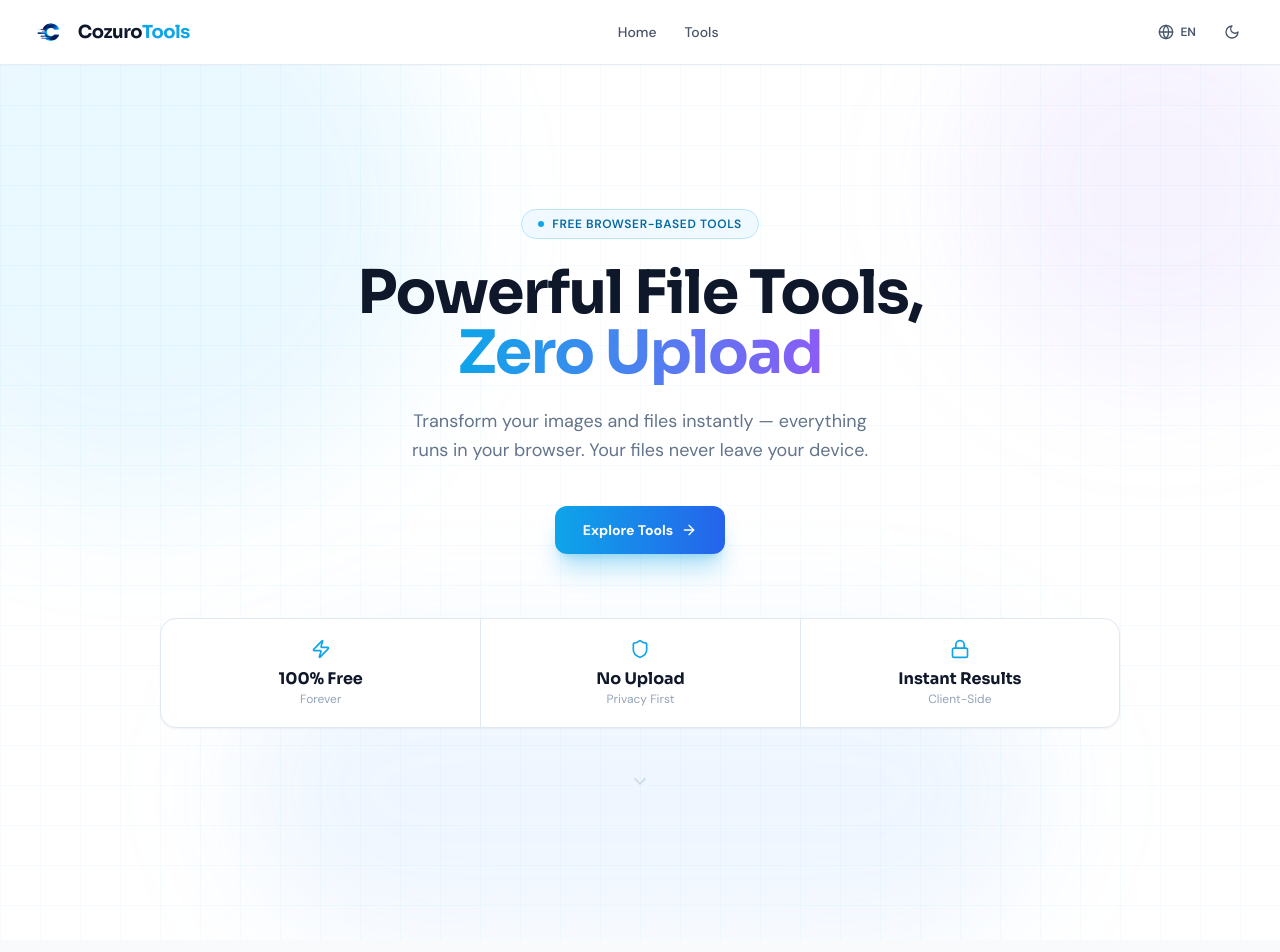
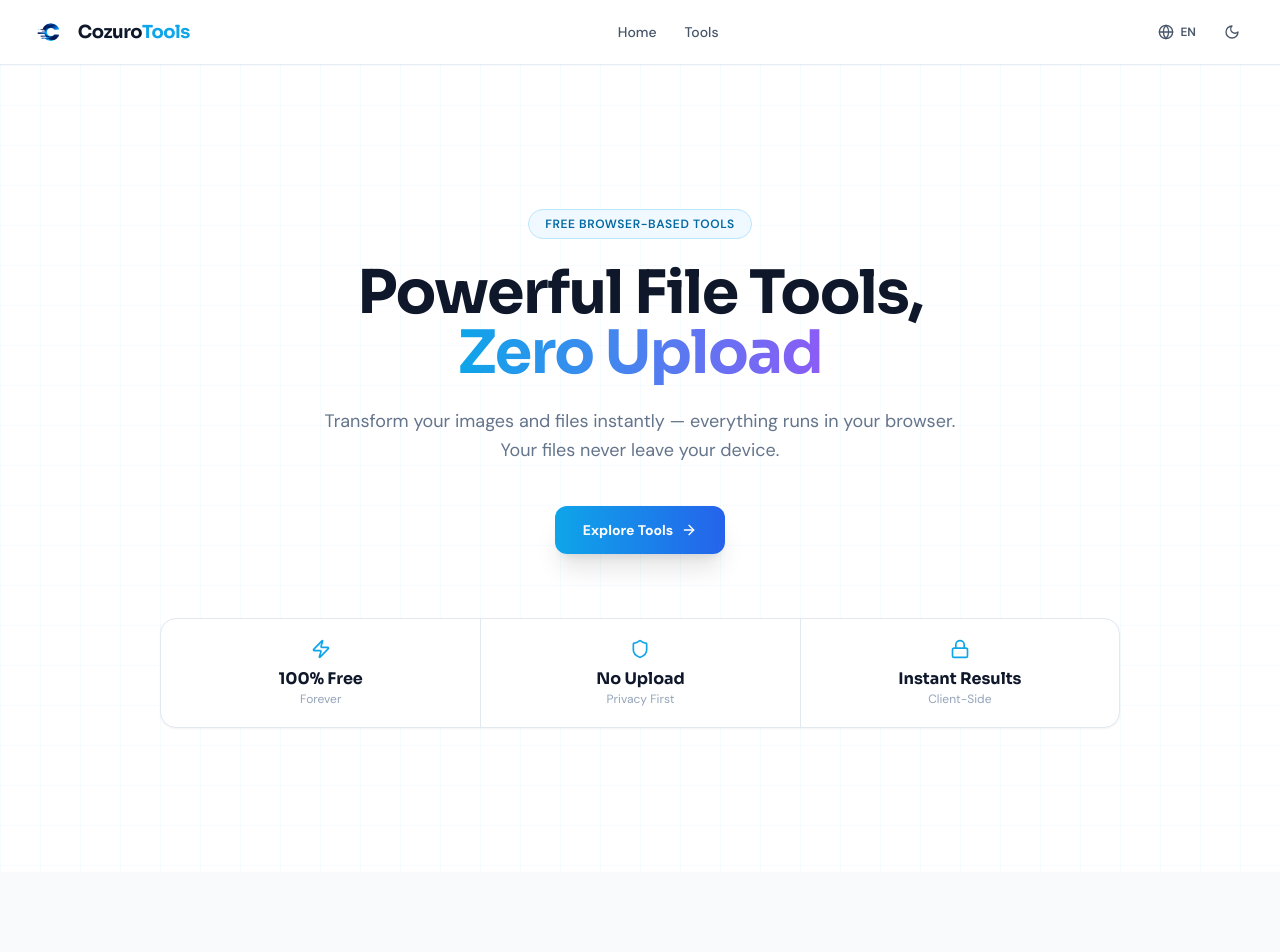
Before and after one commit to sabeurbenbarka-png/CozuroTools, a Next.js app: page / in a window 1280 px wide. Shown: the top 952 px of the page. Built offline with nearby package versions, Linux system fonts and the light colour scheme.

Commit message:
update: finalize translation implementation

```diff
--- a/app/page.tsx
+++ b/app/page.tsx
@@ -1,99 +1,64 @@
 'use client';
 
 import Link from 'next/link';
-import { ArrowRight, Shield, Zap, Lock, ChevronDown } from 'lucide-react';
+import { ArrowRight, Shield, Zap, Lock } from 'lucide-react';
 import { useI18n } from '@/i18n/context';
 import ToolCard from '@/components/ToolCard';
 import { siteConfig } from '@/config/site';
+import { type TranslationKey } from '@/i18n/translations';
 
 export default function HomePage() {
   const { t } = useI18n();
 
   const stats = [
-    { value: t('hero_stat1'), sub: t('hero_stat1_sub'), icon: Zap },
-    { value: t('hero_stat2'), sub: t('hero_stat2_sub'), icon: Shield },
-    { value: t('hero_stat3'), sub: t('hero_stat3_sub'), icon: Lock },
+    { key: 'hero_stat1', sub: 'hero_stat1_sub', icon: Zap },
+    { key: 'hero_stat2', sub: 'hero_stat2_sub', icon: Shield },
+    { key: 'hero_stat3', sub: 'hero_stat3_sub', icon: Lock },
   ];
 
   return (
     <>
-      {/* ── HERO ── */}
       <section className="relative overflow-hidden bg-white dark:bg-slate-950 bg-grid">
-        {/* Gradient blobs */}
-        <div aria-hidden className="pointer-events-none absolute inset-0 overflow-hidden">
-          <div className="absolute -top-40 -start-40 h-[600px] w-[600px] rounded-full bg-sky-400/10 dark:bg-sky-600/10 blur-3xl" />
-          <div className="absolute -top-20 -end-20 h-[400px] w-[400px] rounded-full bg-violet-400/10 dark:bg-violet-600/10 blur-3xl" />
-          <div className="absolute bottom-0 start-1/2 -translate-x-1/2 h-[300px] w-[800px] rounded-full bg-blue-400/10 dark:bg-blue-600/10 blur-3xl" />
-        </div>
-
         <div className="relative mx-auto max-w-5xl px-4 sm:px-6 lg:px-8 py-20 md:py-28 lg:py-36 text-center">
-          {/* Badge */}
-          <div className="mb-6 inline-flex items-center gap-2 rounded-full border border-sky-200 dark:border-sky-800/60 bg-sky-50 dark:bg-sky-950/40 px-4 py-1.5 animate-fade-in">
-            <span className="h-1.5 w-1.5 rounded-full bg-sky-500 animate-pulse-soft" />
+          <div className="mb-6 inline-flex items-center gap-2 rounded-full border border-sky-200 dark:border-sky-800/60 bg-sky-50 dark:bg-sky-950/40 px-4 py-1.5">
             <span className="text-xs font-semibold text-sky-700 dark:text-sky-300 uppercase tracking-wider">
-              {t('hero_badge')}
+              {t('hero_badge' as TranslationKey)}
             </span>
           </div>
-
-          {/* Headline */}
-          <h1 className="mb-6 font-display text-4xl sm:text-5xl lg:text-6xl font-bold tracking-tight text-slate-900 dark:text-white leading-tight animate-slide-up text-balance">
-            {t('hero_title')}
+          <h1 className="mb-6 font-display text-4xl sm:text-5xl lg:text-6xl font-bold tracking-tight text-slate-900 dark:text-white leading-tight">
+            {t('hero_title' as TranslationKey)}
             <br />
             <span className="bg-gradient-to-r from-sky-500 to-violet-500 bg-clip-text text-transparent">
-              {t('hero_title2')}
+              {t('hero_title2' as TranslationKey)}
             </span>
           </h1>
-
-          {/* Description */}
-          <p className="mx-auto mb-10 max-w-2xl text-lg text-slate-500 dark:text-slate-400 leading-relaxed animate-slide-up text-balance" style={{ animationDelay: '0.1s' }}>
-            {t('hero_description')}
+          <p className="mx-auto mb-10 max-w-2xl text-lg text-slate-500 dark:text-slate-400 leading-relaxed">
+            {t('hero_description' as TranslationKey)}
           </p>
-
-          {/* CTA */}
-          <div className="flex flex-col sm:flex-row items-center justify-center gap-4 animate-slide-up" style={{ animationDelay: '0.15s' }}>
-            <Link
-              href="#tools"
-              className="inline-flex items-center gap-2 rounded-xl bg-gradient-to-r from-sky-500 to-blue-600 px-7 py-3.5 text-sm font-bold text-white shadow-xl shadow-sky-500/30 hover:shadow-sky-500/50 hover:opacity-90 transition-all duration-200"
-            >
-              {t('hero_cta')}
+          <div className="flex flex-col sm:flex-row items-center justify-center gap-4">
+            <Link href="#tools" className="inline-flex items-center gap-2 rounded-xl bg-gradient-to-r from-sky-500 to-blue-600 px-7 py-3.5 text-sm font-bold text-white shadow-xl">
+              {t('hero_cta' as TranslationKey)}
               <ArrowRight className="h-4 w-4" />
             </Link>
           </div>
-
-          {/* Stats */}
-          <div className="mt-16 grid grid-cols-3 divide-x divide-slate-200 dark:divide-slate-800 rounded-2xl border border-slate-200 dark:border-slate-800 bg-white dark:bg-slate-900 shadow-sm animate-slide-up" style={{ animationDelay: '0.2s' }}>
-            {stats.map(({ value, sub, icon: Icon }) => (
-              <div key={value} className="flex flex-col items-center py-5 px-4">
+          <div className="mt-16 grid grid-cols-3 divide-x divide-slate-200 dark:divide-slate-800 rounded-2xl border border-slate-200 dark:border-slate-800 bg-white dark:bg-slate-900 shadow-sm">
+            {stats.map(({ key, sub, icon: Icon }) => (
+              <div key={key} className="flex flex-col items-center py-5 px-4">
                 <Icon className="mb-2 h-5 w-5 text-sky-500" />
-                <span className="font-display text-base font-bold text-slate-900 dark:text-white">
-                  {value}
-                </span>
-                <span className="text-xs text-slate-400 dark:text-slate-500">{sub}</span>
+                <span className="font-display text-base font-bold text-slate-900 dark:text-white">{t(key as TranslationKey)}</span>
+                <span className="text-xs text-slate-400 dark:text-slate-500">{t(sub as TranslationKey)}</span>
               </div>
             ))}
-          </div>
-
-          {/* Scroll hint */}
-          <div className="mt-12 flex justify-center animate-bounce">
-            <ChevronDown className="h-5 w-5 text-slate-300 dark:text-slate-700" />
           </div>
         </div>
       </section>
 
-      {/* ── TOOLS ── */}
       <section id="tools" className="bg-slate-50 dark:bg-slate-900/50 py-20 md:py-24">
         <div className="mx-auto max-w-6xl px-4 sm:px-6 lg:px-8">
-          {/* Section header */}
           <div className="mb-12 text-center">
-            <h2 className="mb-3 font-display text-3xl sm:text-4xl font-bold text-slate-900 dark:text-white">
-              {t('tools_title')}
-            </h2>
-            <p className="text-slate-500 dark:text-slate-400 max-w-xl mx-auto">
-              {t('tools_subtitle')}
-            </p>
+            <h2 className="mb-3 font-display text-3xl sm:text-4xl font-bold text-slate-900 dark:text-white">{t('tools_title' as TranslationKey)}</h2>
+            <p className="text-slate-500 dark:text-slate-400 max-w-xl mx-auto">{t('tools_subtitle' as TranslationKey)}</p>
           </div>
-
-          {/* Tool cards */}
           <div className="grid grid-cols-1 sm:grid-cols-2 gap-6 max-w-3xl mx-auto">
             {siteConfig.tools.map((tool) => (
               <ToolCard key={tool.id} toolId={tool.id} />
@@ -102,22 +67,27 @@ export default function HomePage() {
         </div>
       </section>
 
-      {/* ── PRIVACY CALLOUT ── */}
       <section className="bg-white dark:bg-slate-950 py-16 md:py-20">
         <div className="mx-auto max-w-4xl px-4 sm:px-6 lg:px-8 text-center">
           <div className="inline-flex h-14 w-14 items-center justify-center rounded-2xl bg-emerald-100 dark:bg-emerald-900/30 mb-6">
             <Shield className="h-7 w-7 text-emerald-600 dark:text-emerald-400" />
           </div>
           <h2 className="font-display text-2xl sm:text-3xl font-bold text-slate-900 dark:text-white mb-4">
-            Your Files Stay on Your Device
+            {t('privacy_title' as TranslationKey)}
           </h2>
           <p className="text-slate-500 dark:text-slate-400 max-w-2xl mx-auto leading-relaxed">
-            All processing happens locally in your browser using the Web Canvas API. We never upload, store, or transmit your files to any server. Zero data collection. GDPR compliant.
+            {t('privacy_desc' as TranslationKey)}
           </p>
           <div className="mt-8 flex flex-wrap justify-center gap-3">
-            {['No uploads', 'No servers', 'No tracking', 'GDPR compliant', '100% free'].map((badge) => (
-              <span key={badge} className="rounded-full border border-emerald-200 dark:border-emerald-800/60 bg-emerald-50 dark:bg-emerald-950/30 px-4 py-1.5 text-sm font-medium text-emerald-700 dark:text-emerald-400">
-                ✓ {badge}
+            {[
+              { key: 'badge_uploads' },
+              { key: 'badge_servers' },
+              { key: 'badge_tracking' },
+              { key: 'badge_gdpr' },
+              { key: 'badge_free' }
+            ].map((badge) => (
+              <span key={badge.key} className="rounded-full border border-emerald-200 dark:border-emerald-800/60 bg-emerald-50 dark:bg-emerald-950/30 px-4 py-1.5 text-sm font-medium text-emerald-700 dark:text-emerald-400">
+                ✓ {t(badge.key as TranslationKey)}
               </span>
             ))}
           </div>
--- a/components/ToolCard.tsx
+++ b/components/ToolCard.tsx
@@ -17,8 +17,10 @@ export default function ToolCard({ toolId }: { toolId: string }) {
   if (!tool) return null;
 
   const Icon = iconMap[tool.icon as keyof typeof iconMap];
-  const nameKey = `tool_${toolId.replace('-', '_')}_name` as TranslationKey;
-  const descKey = `tool_${toolId.replace('-', '_')}_desc` as TranslationKey;
+
+  // الكود المصحح لضمان مطابقة المفاتيح مع ملف translations.ts
+  const nameKey = (toolId === 'image-compressor' ? 'tool_compressor_name' : 'tool_webp_name') as TranslationKey;
+  const descKey = (toolId === 'image-compressor' ? 'tool_compressor_desc' : 'tool_webp_desc') as TranslationKey;
 
   const badges = [
     { icon: Gift, label: t('tool_free') },
```
Also changed, not shown: i18n/translations.ts (+39 -11 lines), i18n/context.tsx (line endings or trailing spaces).
